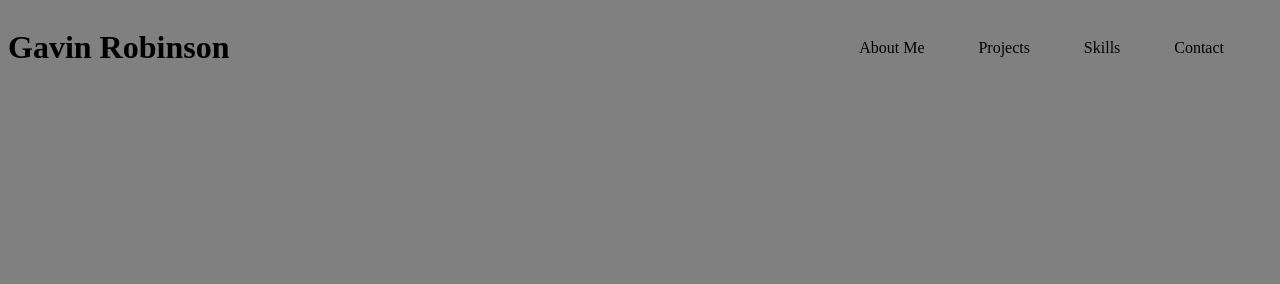
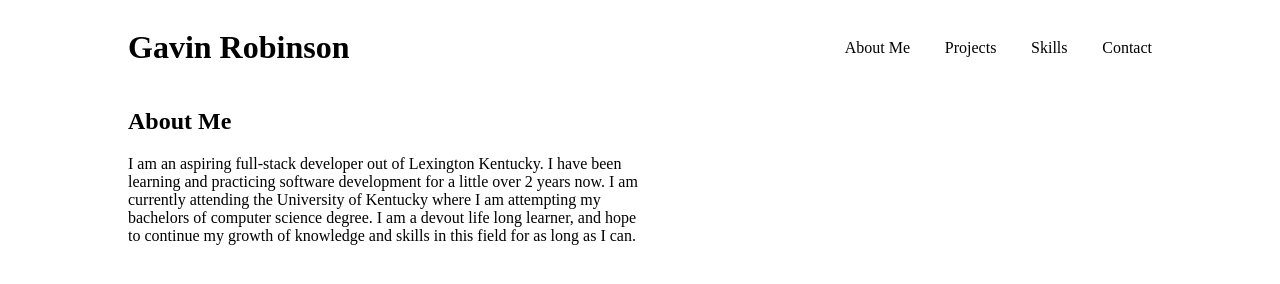
Before and after one commit to GavinRobinson878/gavinrobinson878.github.io, a plain HTML site: page index.html in a window 1280 px wide. Drawn offline with Linux system fonts and the light colour scheme; files whose address does not match are found by name.

Commit message:
Added second section to body and adjusted body margin

```diff
--- a/Resources/style.css
+++ b/Resources/style.css
@@ -2,8 +2,8 @@
 /*section 1 Header*/
 
 body {
-    width: 95%;
-    background-color: gray;
+    margin-left: 10%;
+    margin-right: 10%;
 }
 
 header {
@@ -21,3 +21,17 @@ header nav {
     justify-content: space-between;
     flex-basis: 30%;
 }
+
+/*Section-2 Body*/
+.section-2 {
+    display: flex;
+}
+
+.section-2 .section-2-1 {
+    flex-basis: 50%;
+    justify-content: center;
+}
+
+.section-2 .section-2-2 {
+    flex-basis: 50%;
+}
--- a/index.html
+++ b/index.html
@@ -8,6 +8,7 @@
     <title>Gavin Robinson Portfolio Website</title>
 </head>
 <body>
+    <!--Section 1-->
     <header>
         <h1>Gavin Robinson</h1>
         <nav>
@@ -17,5 +18,26 @@
             <a>Contact</a>
         </nav>
     </header>
+
+    <!--Section 2-->
+    <div class="section-2">
+        <div class="section-2-1">
+            <h2>About Me</h2>
+            <p>
+                I am an aspiring full-stack developer out of Lexington Kentucky.
+                I have been learning and practicing software development for
+                a little over 2 years now. I am currently attending the University
+                of Kentucky where I am attempting my bachelors of computer science degree.
+                I am a devout life long learner, and hope to continue my growth of
+                knowledge and skills in this field for as long as I can.
+            </p>
+        </div>
+        <div class="section-2-2">
+            <img>
+        </div>
+    </div>
+
+    <!--Section 3-->
+
 </body>
 </html>
```
